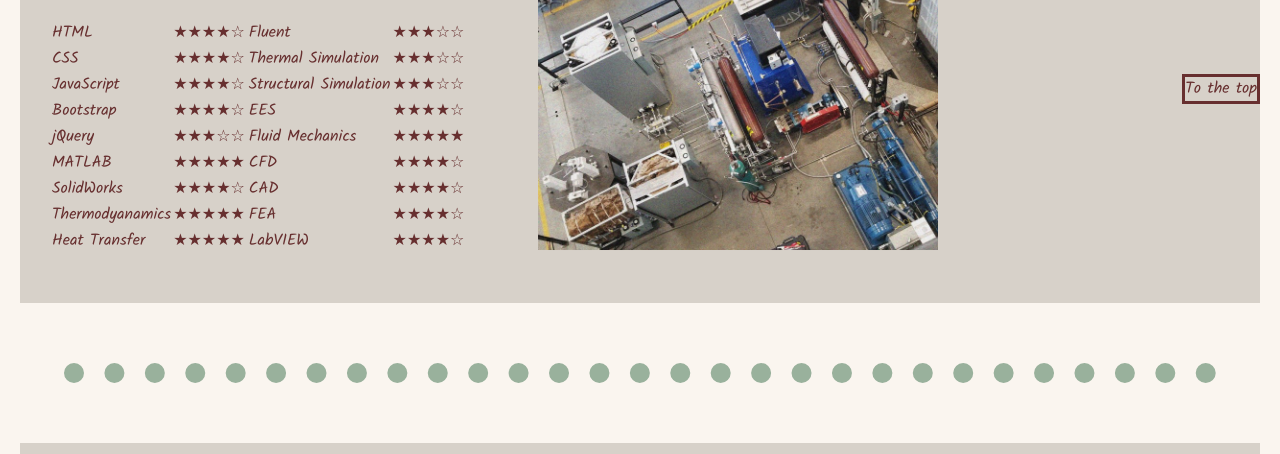
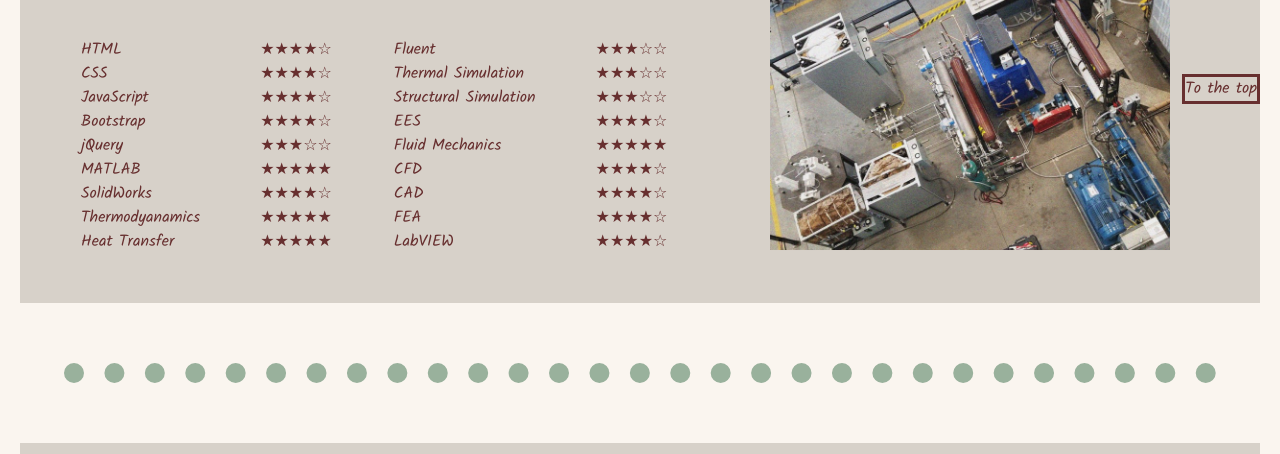
Before and after one commit to taegyu87/cv, a plain HTML site: page index.html in a window 1280 px wide. Shown: the part 660-1114 px from the top of the page. Drawn offline with nearby package versions, Linux system fonts and the light colour scheme.

Commit message:
Add files via upload

```diff
--- a/css/styles.css
+++ b/css/styles.css
@@ -169,6 +169,10 @@ span {
   bottom: 20px;
 }
 
+.skill-table-sub td {
+  padding: 0 30px;
+}
+
 /* Contact Page Format */
 
 .contact-format {
--- a/index.html
+++ b/index.html
@@ -256,5 +256,5 @@
 
 
 </body>
-
+<script src="index.js" charset="utf-8"></script>
 </html>
--- /dev/null
+++ b/index.js
@@ -0,0 +1 @@
+// document.querySelectorAll("table tr td table tr td").css("padding", "0 30px")
```
